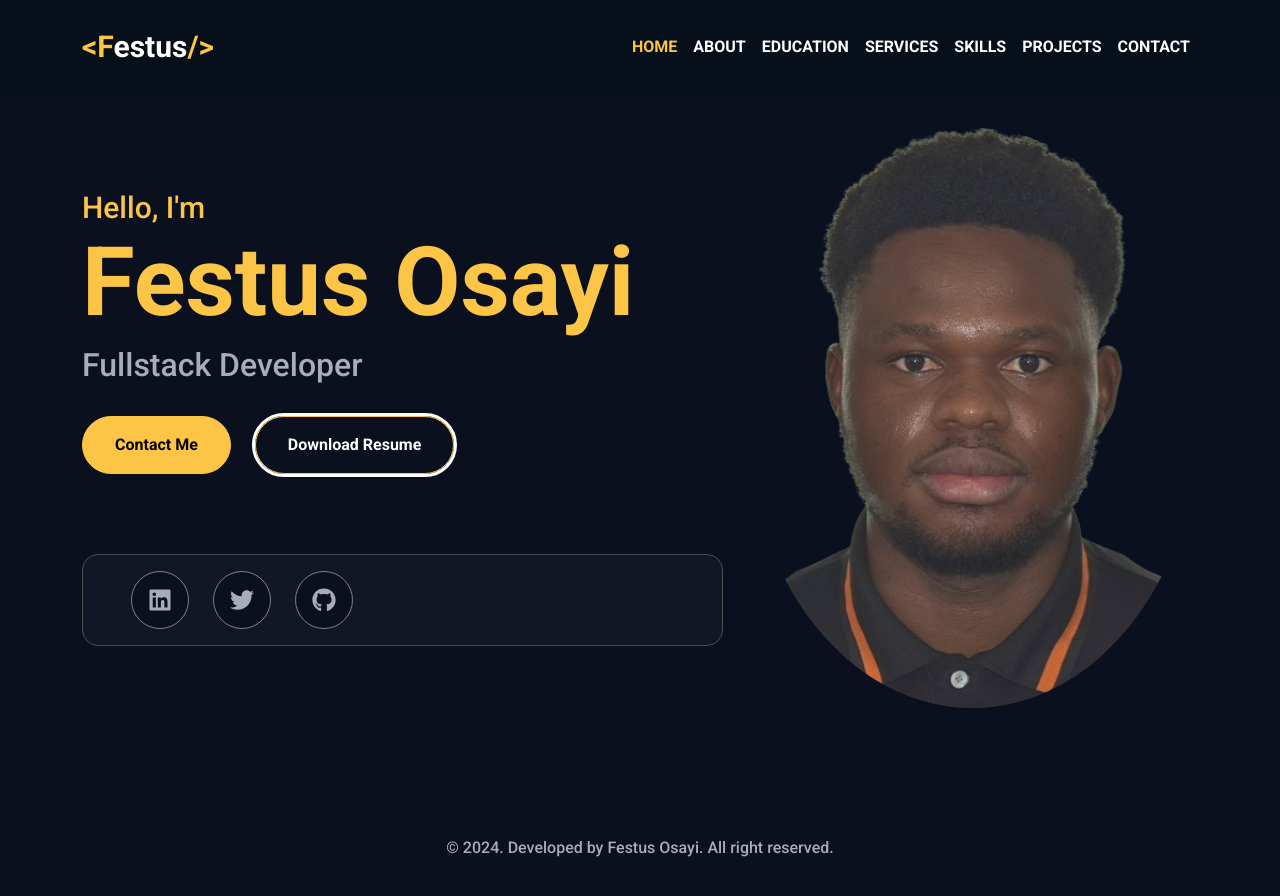
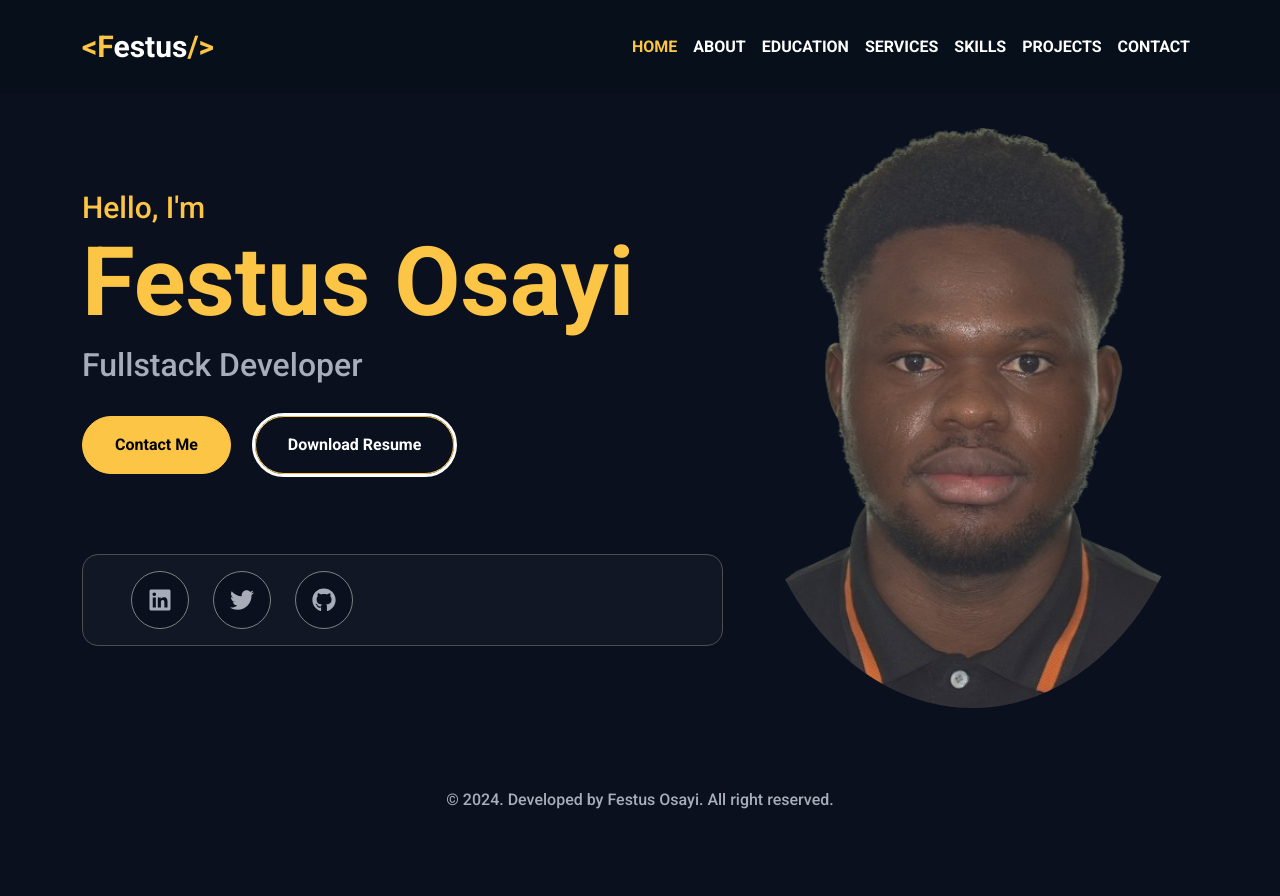
Before and after one commit to Festus-Osayi/professional-portfolio, a Next.js app: page / in a window 1280 px wide. Shown: the top 896 px of the page. After the commit the page ends 844 px from the top, so only its background shows below. Built offline with nearby package versions, Linux system fonts and the light colour scheme.

Commit message:
added styling on the footer

```diff
--- a/components/reuseable/Footer.jsx
+++ b/components/reuseable/Footer.jsx
@@ -2,7 +2,7 @@ import { Container, Row, Col } from "react-bootstrap";
 import { FaLinkedin, FaGithub, FaTwitter } from "react-icons/fa";
 export default function Footer() {
   return (
-    <footer className="py-5 bg-[#0a101e] mt-[3rem]">
+    <footer className=" bg-[#0a101e] my-[2rem]">
       <Container>
         <p className="text-greyTextColor text-center">&copy; 2024. Developed by Festus Osayi. All right reserved.</p>
       </Container>
```
